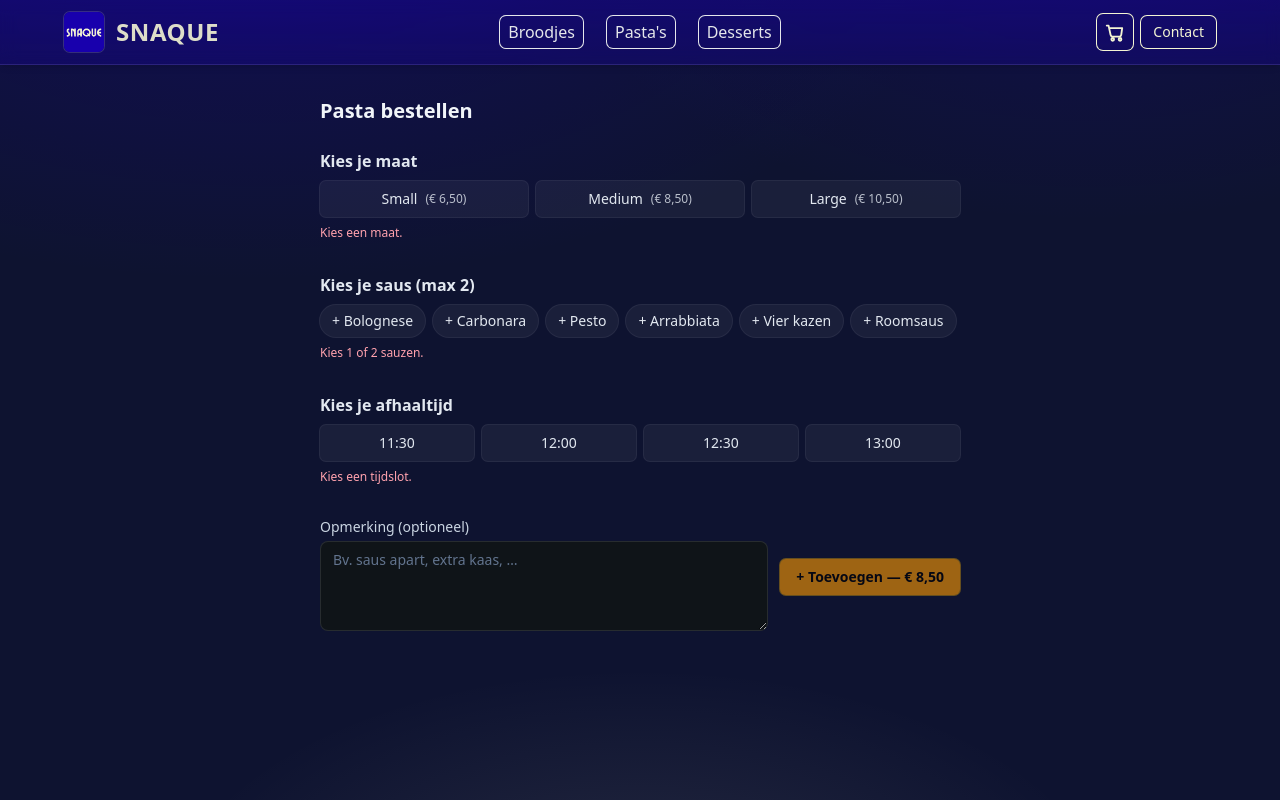
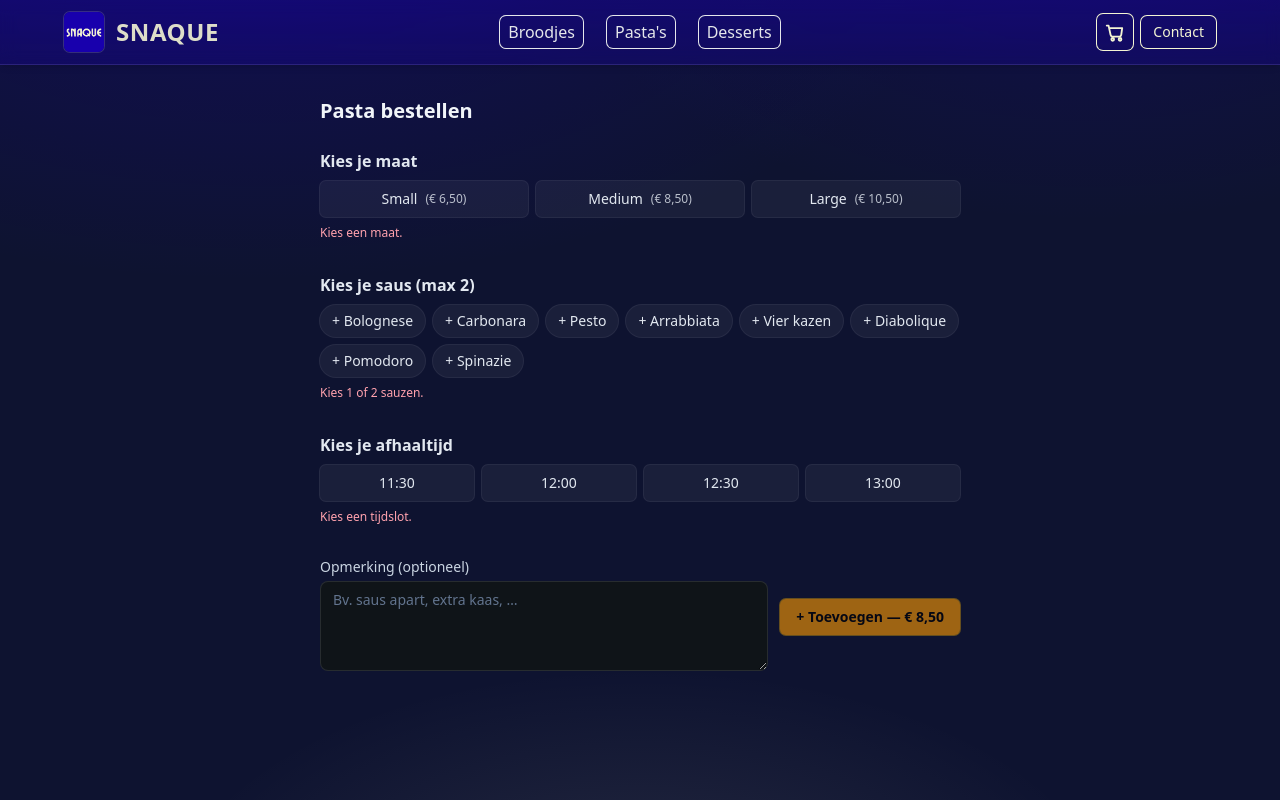
Before and after one commit to SeppeRuysschaert/Snaque, a Next.js app: page /pasta/add in a window 1280 px wide. Built offline with nearby package versions, Linux system fonts and the light colour scheme.

Commit message:
prijzen + sauzenarray

```diff
--- a/src/app/pasta/add/page.tsx
+++ b/src/app/pasta/add/page.tsx
@@ -6,7 +6,7 @@ const PRICE_BY_SIZE = { small: 6.5, medium: 8.5, large: 10.5 };
 
 
 export default function PastaAddStandalone() {
-  const sauces = ["Bolognese", "Carbonara", "Pesto", "Arrabbiata", "Vier kazen", "Roomsaus"];
+  const sauces = ["Bolognese","Carbonara","Pesto","Arrabbiata","Vier kazen", "Diabolique", "Pomodoro", "Spinazie"];
   return (
     <main className="mx-auto max-w-2xl px-4 py-8 space-y-6">
       <h1 className="text-xl font-semibold text-slate-100">Pasta bestellen</h1>
--- a/src/components/pasta/PastaCustomizerClient.tsx
+++ b/src/components/pasta/PastaCustomizerClient.tsx
@@ -33,7 +33,7 @@ export default function PastaCustomizerClient({
   const [timeslot, setTimeslot] = useState<PastaTimeslot | "">("");
 
   const PRICES = priceBySize ?? DEFAULT_PRICE_BY_SIZE;
-  const SAUCES = (saucesProp?.length ? saucesProp : ["Bolognese","Carbonara","Pesto","Arrabbiata","Vier kazen","Roomsaus"]) as string[];
+  const SAUCES = (saucesProp?.length ? saucesProp : ["Bolognese","Carbonara","Pesto","Arrabbiata","Vier kazen", "Diabolique", "Pomodoro", "Spinazie"]) as string[];
 
   const fmt = (n: number) => new Intl.NumberFormat("nl-BE", { style: "currency", currency: "EUR" }).format(n);
   const currentPrice = useMemo(() => (size ? PRICES[size as Size] : PRICES.medium), [PRICES, size]);
--- a/src/data/pasta.ts
+++ b/src/data/pasta.ts
@@ -94,14 +94,14 @@ export const SPECIAL_PASTA_LIST: PastaItem[] = [
     name: "Meat Lover Mix",
     desc: "Diabolique & carbonara",
     tags: ["special", "vlees", "pikant"],
-    priceBySize: PRICE_BY_SIZE_SPECIAL,
+    priceBySize: PRICE_BY_SIZE,
   },
   {
     id: 602,
     name: "Veggie Mix",
     desc: "Arrabbiata & vier kazen",
     tags: ["special", "veggie", "pikant"],
-    priceBySize: PRICE_BY_SIZE_SPECIAL,
+    priceBySize: PRICE_BY_SIZE,
   },
   // "Switch & Mix" bewust weggelaten
   {
```
